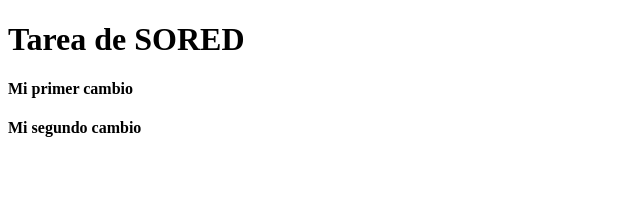
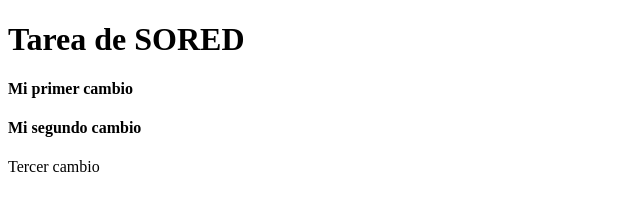
Before and after one commit to villegas167/Tarea1, a plain HTML site: page index.html in a window 1280 px wide. Shown: the whole page, without its empty margins (0-640 px from the left). Drawn offline with Linux system fonts and the light colour scheme.

Commit message:
Tercer cambio por Gabriela

```diff
--- a/index.html
+++ b/index.html
@@ -12,5 +12,10 @@
     <h4>Mi primer cambio</h4>
     <!--2-->
     <h4>Mi segundo cambio</h4>
+
+    <!--Cambios de Gabriela Bolaños-->
+    <!--3-->
+    <p>Tercer cambio</p>
+
 </body>
 </html>
```
